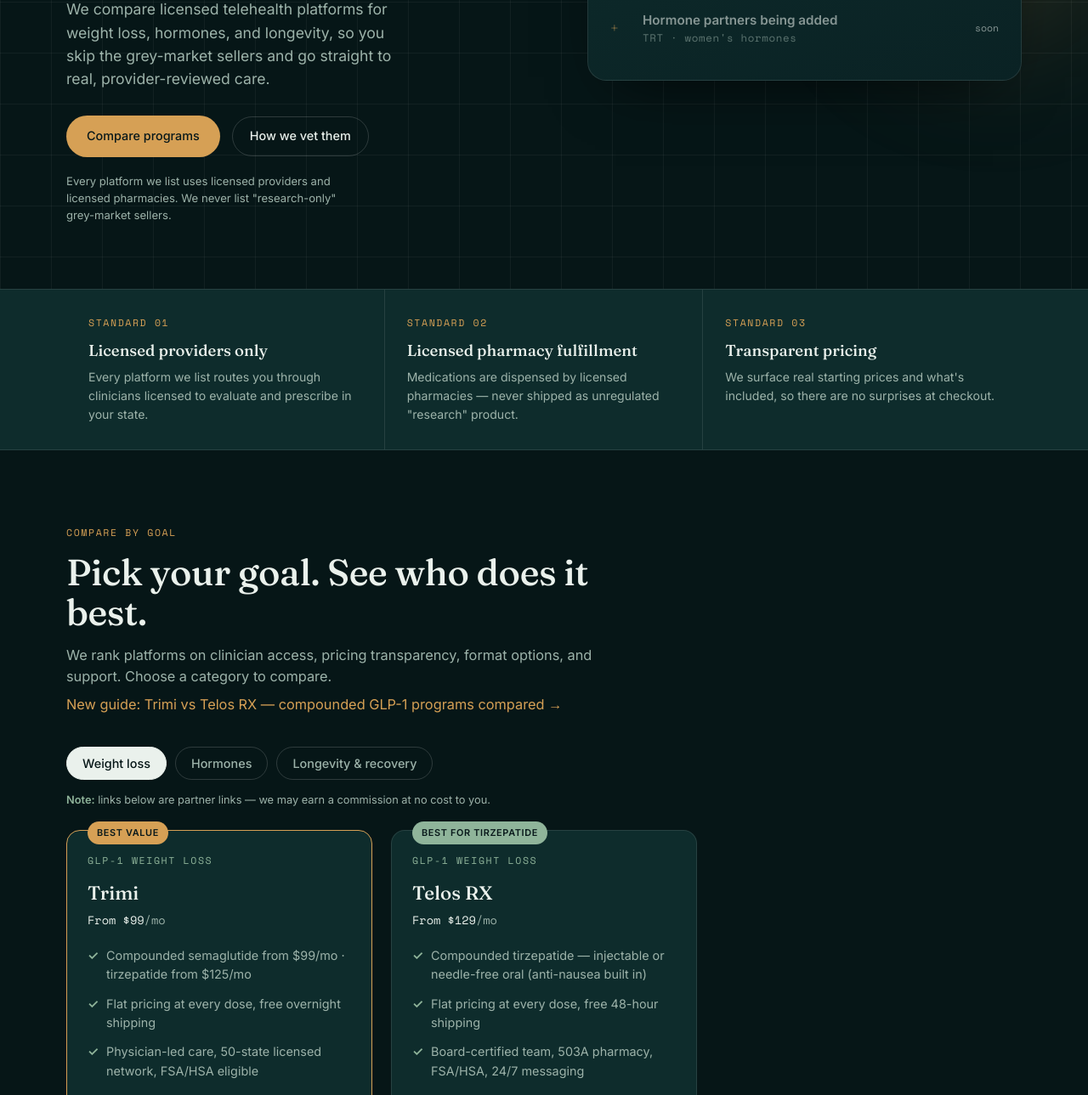
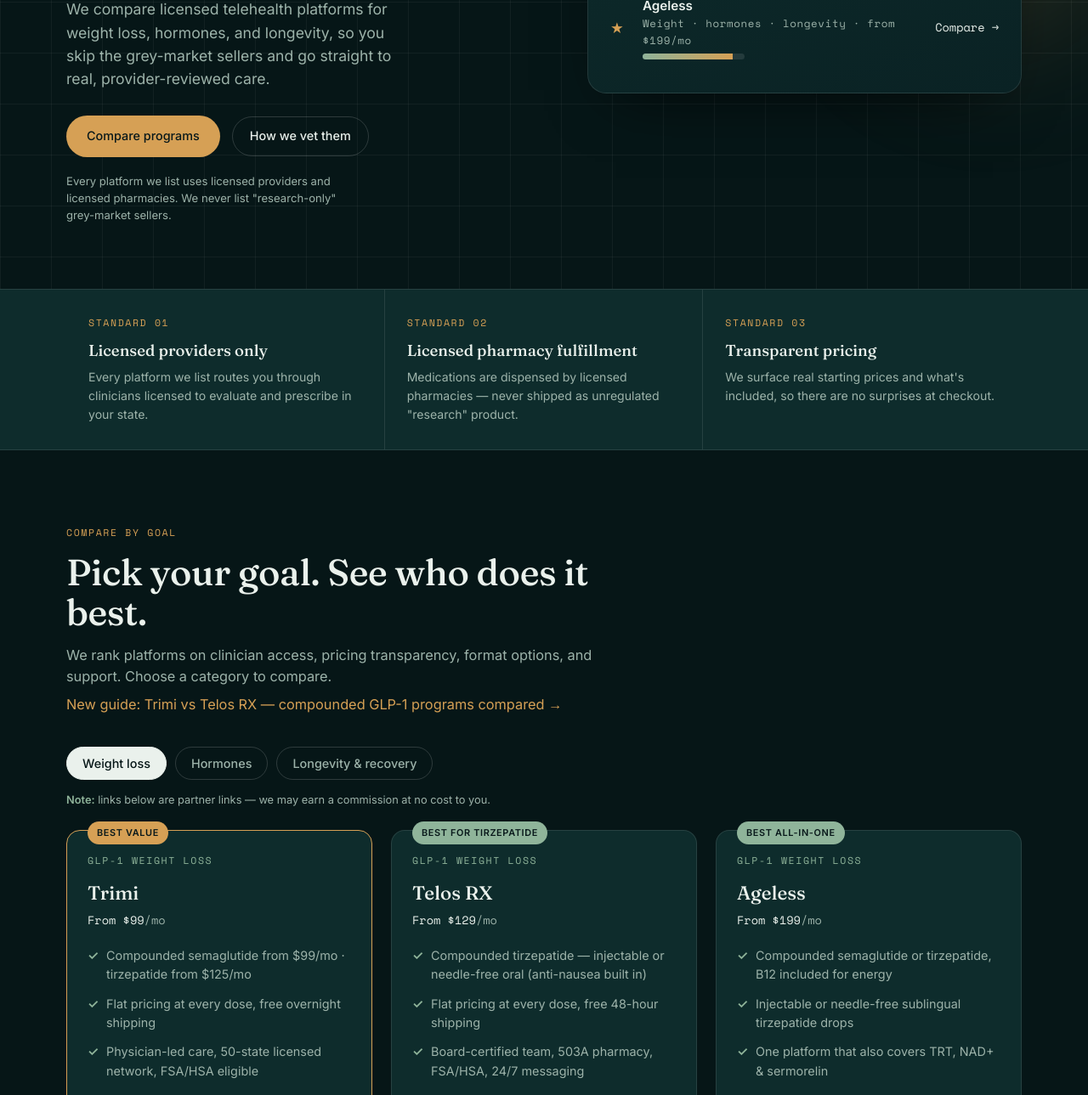
Before and after one commit to Squantoo/Longevity-Compass, a plain HTML site: page public/index.html in a window 1280 px wide. Shown: the part 582-1871 px from the top of the page at 85% size. Drawn offline with nearby package versions, Linux system fonts and the light colour scheme.

Commit message:
Add files via upload

```diff
--- a/public/index.html
+++ b/public/index.html
@@ -253,7 +253,7 @@
       <span class="mono">Featured partners</span>
       <div class="snap-row"><div class="snap-rank">★</div><div><div class="snap-name">Trimi <small>GLP-1 weight loss · from $99/mo</small></div><div class="snap-bar"><i style="width:100%"></i></div></div><a class="snap-score" href="#weight" style="text-decoration:none">Compare →</a></div>
       <div class="snap-row"><div class="snap-rank">★</div><div><div class="snap-name">Telos RX <small>Weight loss + longevity · from $116/mo</small></div><div class="snap-bar"><i style="width:92%"></i></div></div><a class="snap-score" href="#weight" style="text-decoration:none">Compare →</a></div>
-      <div class="snap-row" style="opacity:.55"><div class="snap-rank">+</div><div><div class="snap-name">Hormone partners being added <small>TRT · women's hormones</small></div></div><div class="snap-score" style="font-size:.72rem">soon</div></div>
+      <div class="snap-row"><div class="snap-rank">★</div><div><div class="snap-name">Ageless <small>Weight · hormones · longevity · from $199/mo</small></div><div class="snap-bar"><i style="width:88%"></i></div></div><a class="snap-score" href="#weight" style="text-decoration:none">Compare →</a></div>
     </div>
   </div>
 </header>
@@ -290,16 +290,19 @@
     <div class="cat-group show" id="weight" data-cat="weight">
       <div class="pcard feat reveal"><span class="badge">Best value</span><span class="cat-tag mono">GLP-1 weight loss</span><h3>Trimi</h3><div class="price">From $99<span>/mo</span></div><ul><li>Compounded semaglutide from $99/mo · tirzepatide from $125/mo</li><li>Flat pricing at every dose, free overnight shipping</li><li>Physician-led care, 50-state licensed network, FSA/HSA eligible</li></ul><div class="fmt"><span>Injectable</span><span>503A pharmacy</span><span>LegitScript-certified</span></div><a class="visit" href="https://track.revoffers.com/aff_c?offer_id=1614&amp;aff_id=13296" rel="sponsored nofollow">Visit Trimi →</a><p class="why">Why it's here: physician-led GLP-1 care at one of the lowest transparent entry prices, filled by licensed 503A pharmacies.</p></div>
       <div class="pcard reveal" style="transition-delay:.06s"><span class="badge" style="background:var(--sage)">Best for tirzepatide</span><span class="cat-tag mono">GLP-1 weight loss</span><h3>Telos RX</h3><div class="price">From $129<span>/mo</span></div><ul><li>Compounded tirzepatide — injectable or needle-free oral (anti-nausea built in)</li><li>Flat pricing at every dose, free 48-hour shipping</li><li>Board-certified team, 503A pharmacy, FSA/HSA, 24/7 messaging</li></ul><div class="fmt"><span>Injectable</span><span>Oral</span><span>503A pharmacy</span></div><a class="visit" href="https://track.revoffers.com/aff_c?offer_id=1612&amp;aff_id=13296" rel="sponsored nofollow">Visit Telos RX →</a><p class="why">Why it's here: the only option here with a needle-free oral tirzepatide alongside the standard weekly injection.</p></div>
+      <div class="pcard reveal" style="transition-delay:.12s"><span class="badge" style="background:var(--sage)">Best all-in-one</span><span class="cat-tag mono">GLP-1 weight loss</span><h3>Ageless</h3><div class="price">From $199<span>/mo</span></div><ul><li>Compounded semaglutide or tirzepatide, B12 included for energy</li><li>Injectable or needle-free sublingual tirzepatide drops</li><li>One platform that also covers TRT, NAD+ &amp; sermorelin</li></ul><div class="fmt"><span>Injectable</span><span>Sublingual</span><span>USA pharmacy</span></div><a class="visit" href="https://track.revoffers.com/aff_c?offer_id=1538&amp;aff_id=13296" rel="sponsored nofollow">Visit Ageless →</a><p class="why">Why it's here: the only option here that also covers hormones and longevity, with B12 bundled into its GLP-1 plans.</p></div>
     </div>
 
     <!-- HORMONES -->
     <div class="cat-group" id="hormones" data-cat="hormones">
-      <div class="pcard reveal" style="opacity:.72;text-align:center;align-items:center;justify-content:center;grid-column:1/-1;max-width:560px;margin:0 auto"><span class="cat-tag mono">Coming soon</span><h3 style="font-size:1.3rem">Hormone partners being vetted</h3><p>We're reviewing licensed TRT and women's hormone platforms now. Options will appear here as soon as they meet our standards.</p></div>
+      <div class="pcard feat reveal"><span class="badge">Best for TRT</span><span class="cat-tag mono">TRT / testosterone</span><h3>Ageless</h3><div class="price">Personalized plans</div><ul><li>Testosterone Replacement Therapy (TRT) guided by lab work</li><li>US-licensed clinician consult &amp; tailored dosing</li><li>USA-based pharmacy with ongoing clinical support</li></ul><div class="fmt"><span>Injectable</span><span>Lab-based</span><span>Clinician-reviewed</span></div><a class="visit" href="https://track.revoffers.com/aff_c?offer_id=1538&amp;aff_id=13296" rel="sponsored nofollow">Visit Ageless →</a><p class="why">Why it's here: physician-directed TRT with lab work and personalized dosing from a US-licensed platform.</p></div>
+      <div class="pcard reveal" style="transition-delay:.06s;opacity:.72;text-align:center;align-items:center;justify-content:center"><span class="cat-tag mono">Coming soon</span><h3 style="font-size:1.2rem">Women's hormone partners</h3><p>We're reviewing licensed menopause and women's hormone platforms now. Options will appear here as they meet our standards.</p></div>
     </div>
 
     <!-- LONGEVITY -->
     <div class="cat-group" id="longevity" data-cat="longevity">
       <div class="pcard feat reveal"><span class="badge">Featured</span><span class="cat-tag mono">Longevity &amp; recovery</span><h3>Telos RX</h3><div class="price">From $116<span>/mo</span></div><ul><li>NAD+ nasal spray for cellular energy (from $116/mo)</li><li>Sermorelin (GHRH peptide) for recovery &amp; sleep (from $125/mo)</li><li>Board-certified team, 503A pharmacy, free 48-hour shipping</li></ul><div class="fmt"><span>Nasal</span><span>Injectable</span><span>Clinician-reviewed</span></div><a class="visit" href="https://track.revoffers.com/aff_c?offer_id=1612&amp;aff_id=13296" rel="sponsored nofollow">Visit Telos RX →</a><p class="why">Why it's here: clinician-directed NAD+ and sermorelin protocols from a licensed 503A pharmacy.</p></div>
+      <div class="pcard reveal" style="transition-delay:.06s"><span class="badge" style="background:var(--sage)">Also does longevity</span><span class="cat-tag mono">Longevity &amp; recovery</span><h3>Ageless</h3><div class="price">Personalized plans</div><ul><li>NAD+ for cellular energy &amp; healthy aging</li><li>Sermorelin (GHRH peptide) for recovery</li><li>Same account as its weight &amp; hormone programs</li></ul><div class="fmt"><span>Injectable</span><span>Clinician-reviewed</span></div><a class="visit" href="https://track.revoffers.com/aff_c?offer_id=1538&amp;aff_id=13296" rel="sponsored nofollow">Visit Ageless →</a><p class="why">Why it's here: adds NAD+ and sermorelin under one account alongside weight and hormone care.</p></div>
       <div class="pcard reveal" style="transition-delay:.06s;opacity:.72;text-align:center;align-items:center;justify-content:center"><span class="cat-tag mono">Coming soon</span><h3 style="font-size:1.2rem">More longevity partners</h3><p>We add platforms as they clear our licensing and safety review. Check back as this category grows.</p></div>
     </div>
   </div>
```
